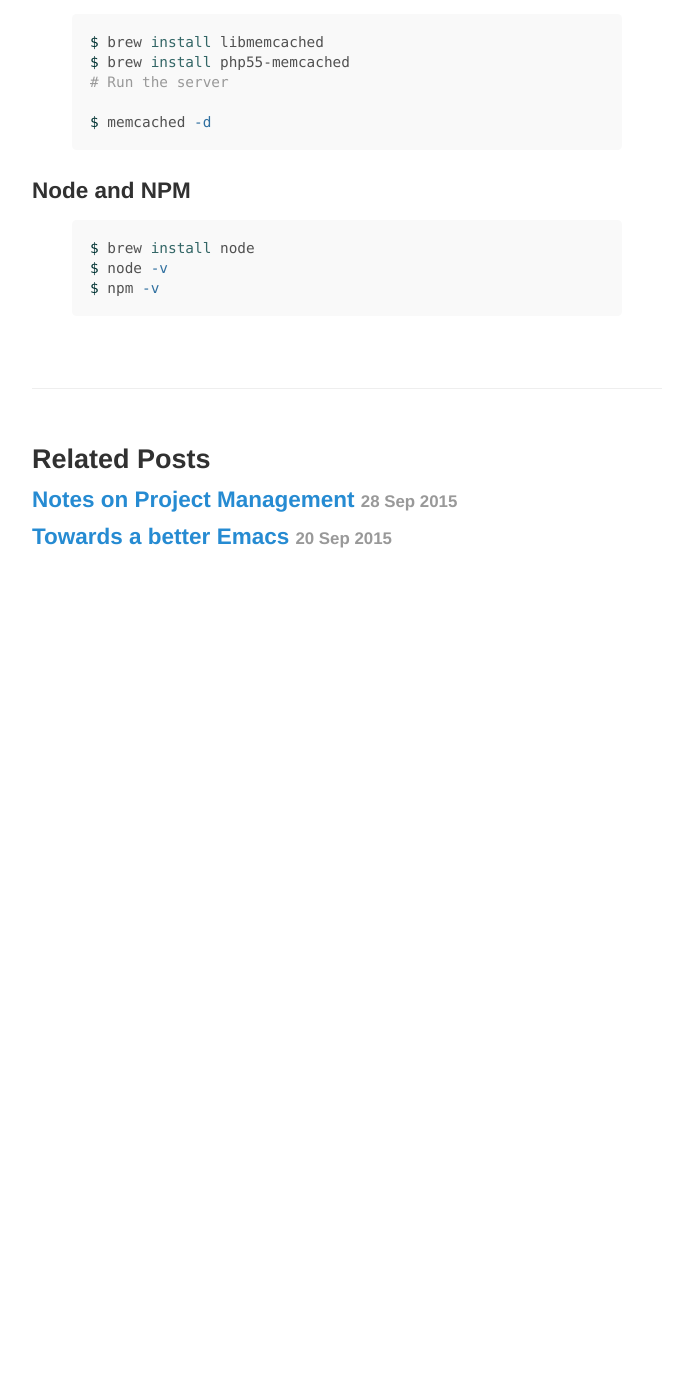
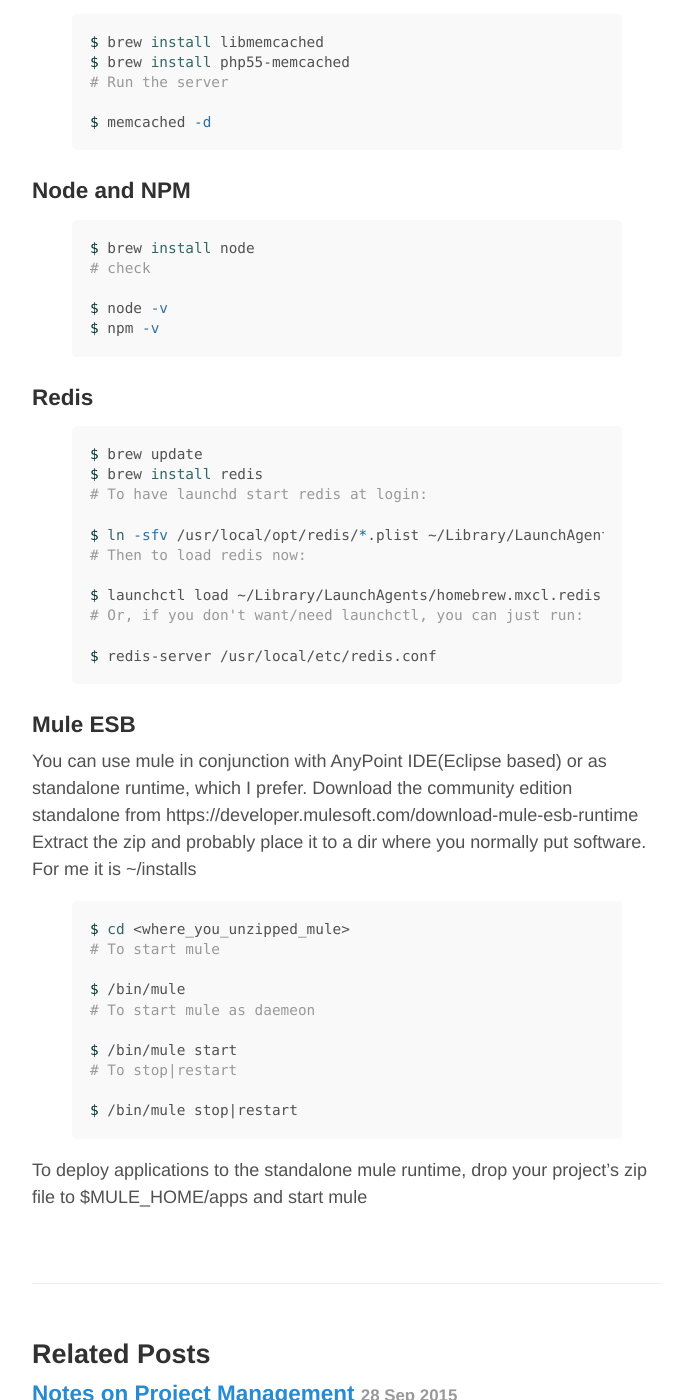
Before and after one commit to kgthegreat/kgthegreat.github.io, a Jekyll site: the page built from _posts/2015-09-19-dev-setup-osx.md, in a window 1280 px wide and 1400 px high, scrolled down 3335 px. Shown: the whole window, without its empty margins (293-971 px from the left). Built offline with Jekyll 4.4.1, drawn with Linux system fonts in a browser that asks for light colours; before the commit the page ends 3976 px from its top, so only the background shows below that; some of the changed text lies outside the part shown.

Commit message:
Updated with redis and mule

```diff
--- a/_posts/2015-09-19-dev-setup-osx.md
+++ b/_posts/2015-09-19-dev-setup-osx.md
@@ -66,7 +66,7 @@
 
 {% highlight bash %}
 # To set JAVA_HOME
-$ export JAVA_HOME=/Library/Internet Plug-Ins/JavaAppletPlugin.plugin/Contents/Home/
+$ export JAVA_HOME=`/usr/libexec/java_home`
 {% endhighlight %}
 
 
@@ -148,6 +148,40 @@
 
 {% highlight bash %}
 $ brew install node
+# check
 $ node -v
 $ npm -v
 {% endhighlight %}
+
+
+### Redis
+
+{% highlight bash %}
+$ brew update
+$ brew install redis
+# To have launchd start redis at login:
+$ ln -sfv /usr/local/opt/redis/*.plist ~/Library/LaunchAgents
+# Then to load redis now:
+$ launchctl load ~/Library/LaunchAgents/homebrew.mxcl.redis.plist
+# Or, if you don't want/need launchctl, you can just run:
+$ redis-server /usr/local/etc/redis.conf
+{% endhighlight %}
+
+
+### Mule ESB
+
+You can use mule in conjunction with AnyPoint IDE(Eclipse based) or as standalone runtime, which I prefer.
+Download the community edition standalone from https://developer.mulesoft.com/download-mule-esb-runtime
+Extract the zip and probably place it to a dir where you normally put software. For me it is ~/installs
+
+{% highlight bash %}
+$ cd <where_you_unzipped_mule>
+# To start mule
+$ /bin/mule
+# To start mule as daemeon
+$ /bin/mule start
+# To stop|restart
+$ /bin/mule stop|restart
+{% endhighlight %}
+
+To deploy applications to the standalone mule runtime, drop your project's zip file to $MULE_HOME/apps and start mule
```
